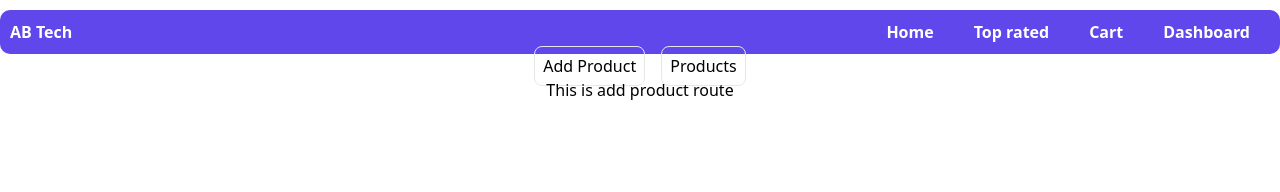
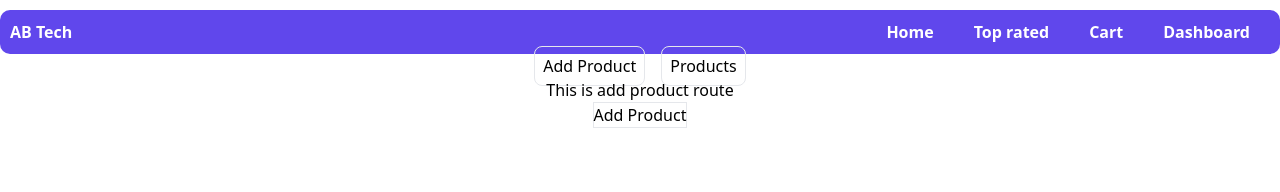
Before and after one commit to arifmia1129/simple-project-react-redux, a React (Create React App) app: page /dashboard/add-product in a window 1280 px wide. Shown: the top 192 px of the page. Built offline with nearby package versions, Linux system fonts and the light colour scheme.

Commit message:
data fetching with create async thunk

```diff
--- a/package.json
+++ b/package.json
@@ -5,6 +5,7 @@
   "dependencies": {
     "@redux-devtools/extension": "^3.2.3",
     "@reduxjs/toolkit": "^1.9.1",
+    "axios": "^1.2.1",
     "react": "^18.2.0",
     "react-dom": "^18.2.0",
     "react-redux": "^8.0.5",
--- a/src/Pages/Dashboard/AddProduct.js
+++ b/src/Pages/Dashboard/AddProduct.js
@@ -1,56 +1,59 @@
 import React, { useEffect } from 'react';
 import { useDispatch } from 'react-redux';
+import { postProduct } from '../../features/products/productsSlice';
 import { addProducts } from '../../redux/actionCreators/productAction';
 
 const AddProduct = () => {
     const dispatch = useDispatch();
 
-    useEffect(() => {
-        dispatch(addProducts({
-            "_id": 9,
-            "model": "AMD Ryzen 7 5800X3D Gaming PC",
-            "image": "https://live.staticflickr.com/65535/52521844332_5f738162d8_o.jpg",
+    const handlePostProduct = () => {
+        dispatch(postProduct({
+            "_id": 1,
+            "model": "AMD Ryzen 5 5600X Gaming PC",
+            "image": "https://live.staticflickr.com/65535/52522584794_4a9898a992_o.jpg",
             "status": true,
             "brand": "amd",
             "keyFeature": [
-                "AMD Ryzen 7 5800X3D Processor",
-                "ASROCK B550 STEEL LEGEND AMD B550 Chipset Motherboard",
-                "32GB DDR4 RAM + 500GB PCIe 3.0 NVMe SSD",
-                "Colorful GeForce RTX 4090 NB EX-V 24GB GDDR6X Graphics Card"
+                "Gigabyte B550M DS3H AM4 AMD Micro ATX Motherboard",
+                "PNY GeForce RTX 3070 8GB UPRISING Dual Fan LHR GDDR6 Graphics Card",
+                "AMD RYZEN 5 5600X PROCESSOR",
+                "16GB 3200MHz DDR4 RAM+ 128GB M.2 PCIe SSD"
             ],
-            "price": 399999,
+            "price": 128200,
             "rating": 3,
             "spec": [
                 {
-                    "processor": "AMD Ryzen 7 5800X3D Processor"
+                    "processor": "AMD RYZEN 5 5600X PROCESSOR"
                 },
                 {
-                    "motherboard": "ASRock B550 Steel Legend DDR4 AMD AM4 ATX Motherboard"
+                    "motherboard": "Gigabyte B550M DS3H AM4 AMD Micro ATX Motherboard"
                 },
                 {
-                    "ram": "Team T-Force Night Hawk RGB 8GB (KIT) 3200MHz DDR4 RAM (4 UNIT)"
+                    "ram": "Corsair Vengeance LPX 16GB DDR4 DRAM 3200MHz RAM"
                 },
                 {
-                    "graphics": "Colorful GeForce RTX 4090 NB EX-V 24GB GDDR6X Graphics Card"
+                    "graphics": "PNY GeForce RTX 3070 8GB UPRISING Dual Fan LHR GDDR6 Graphics Card"
                 },
                 {
-                    "storage": "Samsung 980 Pro 500GB PCIe 4.0 M.2 NVMe SSD"
+                    "storage": "Team MP33 128GB M.2 PCIe SSD Toshiba P300 1TB Desktop PC Internal Hard Drive"
                 },
                 {
-                    "casing": "Antec TORQUE Black + Red Aluminum ATX Mid Tower Gaming Casing"
+                    "casing": "Antec NX420 Mid Tower ARGB Gaming Case"
                 },
                 {
-                    "psu": "Antec HCG-750 Gold Series 750W Full Modular Power Supply"
+                    "psu": "Antec CUPRUM STRIKE CSK 650W 80 Plus Bronze Power Supply"
                 },
                 {
-                    "cooler": "Antec Prizm X 120 ARGB 3+C Cooling Fan"
+                    "cooler": "Gamdias Boreas M1-610 ARGB CPU Cooler"
                 }
             ]
         }))
-    }, [dispatch])
+    }
+
     return (
         <div>
             <h1>This is add product route</h1>
+            <button className='border' onClick={handlePostProduct}>Add Product</button>
         </div>
     );
 };
--- a/src/app/store.js
+++ b/src/app/store.js
@@ -10,5 +10,5 @@ export const store = configureStore({
         filter: filterReducer,
         products: productReducer
     },
-    middleware: (getDefaultMiddleware) => getDefaultMiddleware().concat(logger)
+    middleware: (getDefaultMiddleware) => getDefaultMiddleware().concat()
 })
--- /dev/null
+++ b/src/features/products/productsApi.js
@@ -0,0 +1,8 @@
+import axios from '../../utils/axios.config';
+
+
+export const fetchingProducts = async () => {
+    const { data } = await axios.get("");
+
+    return data;
+}
--- a/src/features/products/productsSlice.js
+++ b/src/features/products/productsSlice.js
@@ -1,17 +1,20 @@
 import { createAsyncThunk, createSlice } from "@reduxjs/toolkit"
+import { fetchingProducts } from "./productsApi";
 
 const initialState = {
     products: [],
     isPending: false,
     isError: false,
+    postSuccess: false,
     error: ''
 }
 
 export const getProducts = createAsyncThunk('products/getProducts', async () => {
-    const res = await fetch("https://raw.githubusercontent.com/mir-hussain/moon-tech-starter-pack/version-2/public/products.json");
-
-    const data = await res.json();
-    return data;
+    const products = fetchingProducts();
+    return products;
+})
+export const postProduct = createAsyncThunk('products/postProduct', async (product) => {
+    return product;
 })
 
 const productsSlice = createSlice({
@@ -37,6 +40,25 @@ const productsSlice = createSlice({
                 state.error = action.error.message;
                 state.isPending = false
             })
+            .addCase(postProduct.pending, (state, action) => {
+                state.isError = false;
+                state.error = '';
+                state.postSuccess = false;
+                state.isPending = true
+            })
+            .addCase(postProduct.fulfilled, (state, action) => {
+                state.products.push(action.payload);
+                state.isError = false;
+                state.error = '';
+                state.postSuccess = true;
+                state.isPending = false
+            })
+            .addCase(postProduct.rejected, (state, action) => {
+                state.isError = true;
+                state.error = action.error.message;
+                state.isPending = false;
+                state.postSuccess = false;
+            })
     }
 })
 
--- /dev/null
+++ b/src/utils/axios.config.js
@@ -0,0 +1,19 @@
+import axios from "axios";
+
+let URL;
+
+switch (process.env.REACT_APP_ENVIRONMENT) {
+    case 'DEVELOPMENT':
+        URL = 'https://raw.githubusercontent.com/mir-hussain/moon-tech-starter-pack/version-2/public/products.json';
+        break;
+    case 'PRODUCTION':
+        URL = 'https://raw.githubusercontent.com/mir-hussain/moon-tech-starter-pack/version-2/public/products.json';
+        break;
+    default:
+        URL = 'https://raw.githubusercontent.com/mir-hussain/moon-tech-starter-pack/version-2/public/products.json'
+}
+const instance = axios.create({
+    baseURL: URL
+});
+
+export default instance;
```
Also changed, not shown: 1 other file (tests, documents, lock files or other folders).
